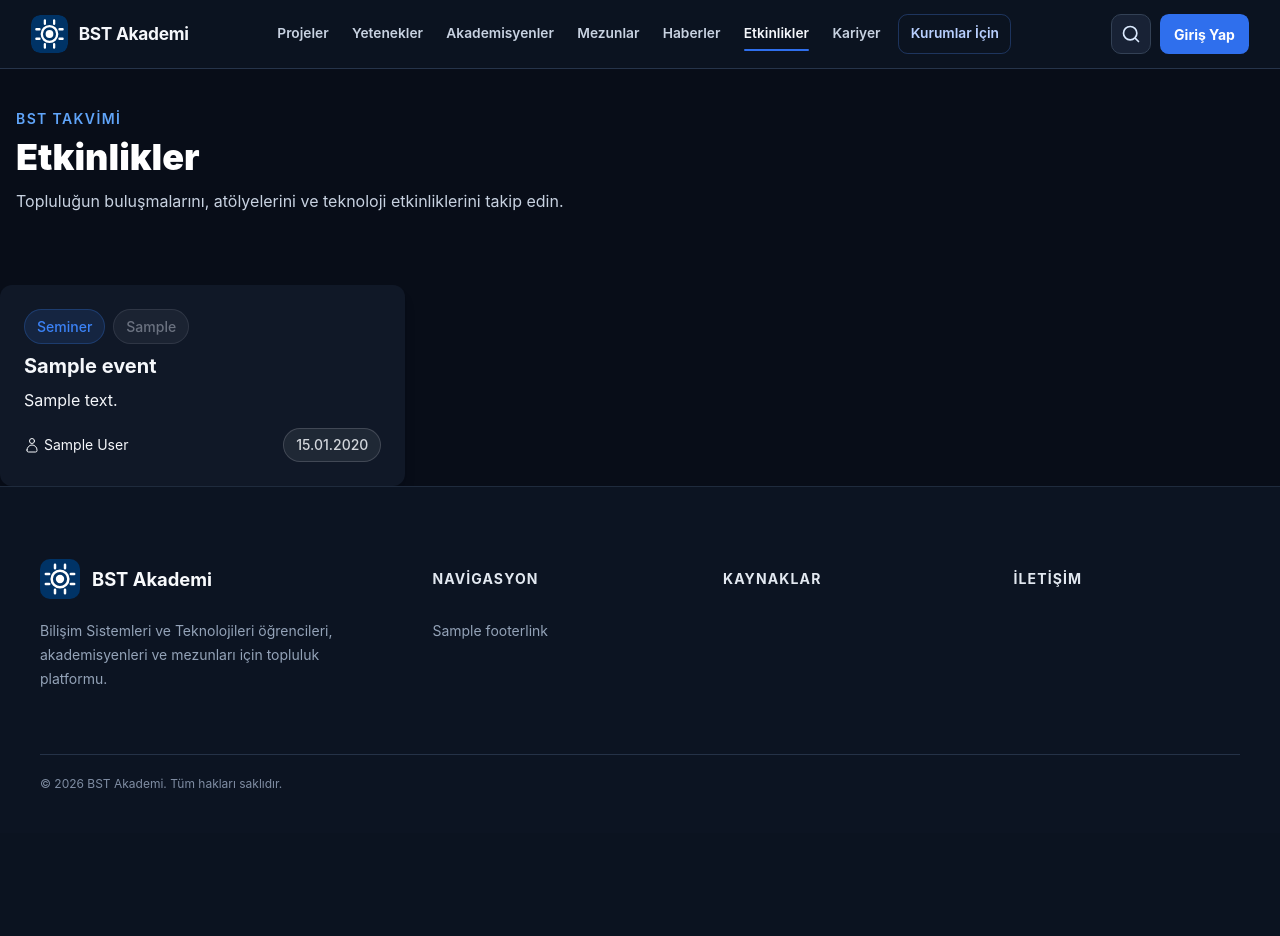
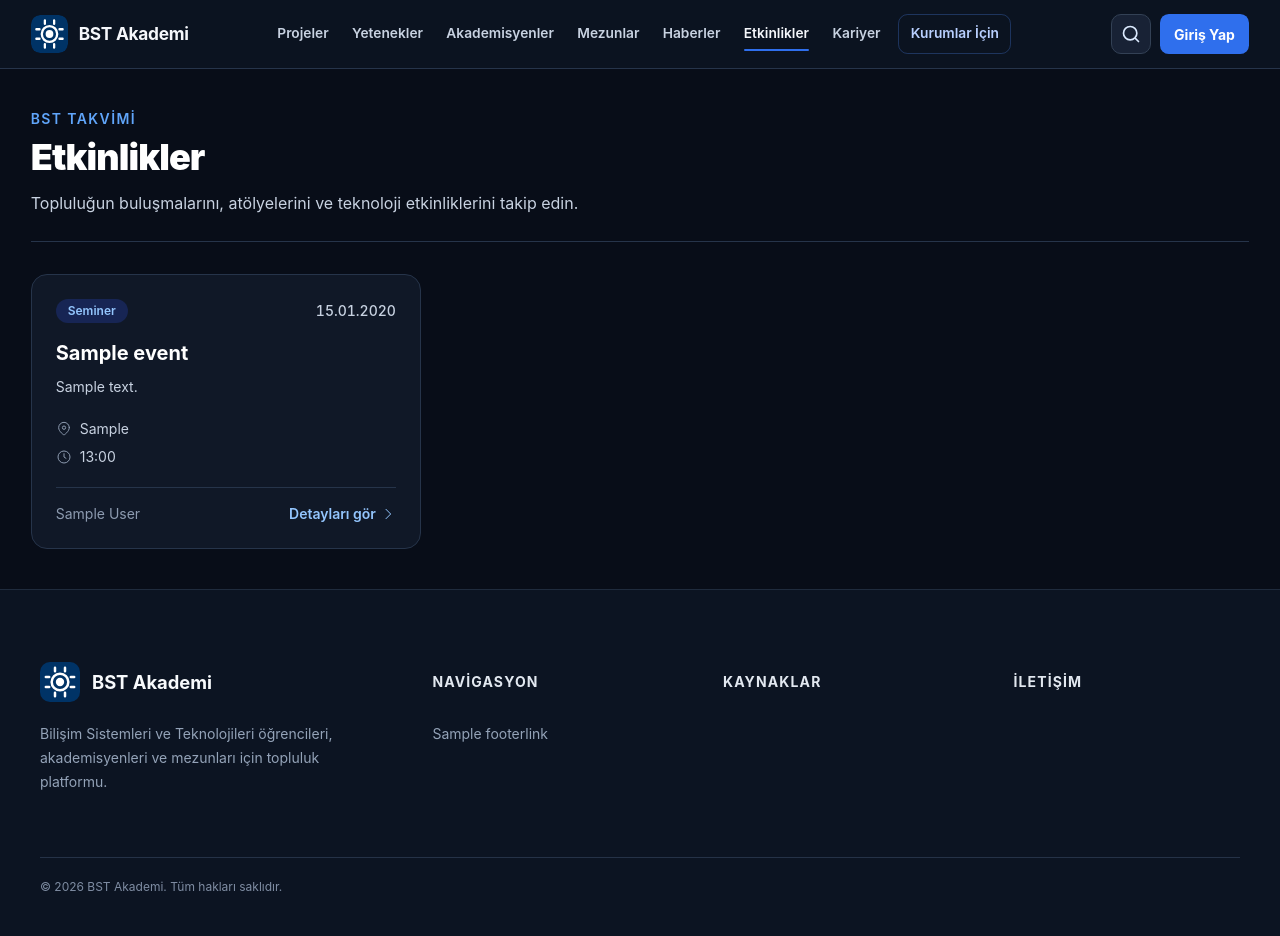
Before and after one commit to aziz-mevlana/bst-portal, a Django app: page /events/ in a window 1280 px wide. Before the commit the page ends 788 px from the top, so only its background shows below. Run offline with Django 5.2, Linux system fonts and the light colour scheme; tables that the repository leaves empty hold one stand-in row (values such as "Sample post"); parts of the project's set-up code (start-up, migrations or seed data) failed here and were passed over.

Commit message:
Polish events page layout

```diff
--- a/templates/events/event_list.html
+++ b/templates/events/event_list.html
@@ -5,99 +5,49 @@
 
 {% block extra_css %}
 <style>
-.technology-tag {
-  transition: all 0.2s ease;
-  position: relative;
-  overflow: hidden;
+.events-page {
+  padding-inline: clamp(1rem, 2.4vw, 2rem);
 }
-
-.technology-tag::before {
-  content: '';
-  position: absolute;
-  top: 0;
-  left: -100%;
-  width: 100%;
-  height: 100%;
-  background: linear-gradient(90deg, transparent, rgba(255, 255, 255, 0.2), transparent);
-  transition: left 0.5s;
+.events-page .event-item {
+  overflow-wrap: anywhere;
+  transition: border-color 0.2s ease, background-color 0.2s ease;
 }
-
-.technology-tag:hover::before {
-  left: 100%;
-}
-
-.technology-tag[data-technology-color] {
-  background-color: var(--technology-bg);
-  color: var(--technology-color);
-  border: 1px solid var(--technology-border);
-}
-
-.technology-tag:hover {
-  transform: translateY(-1px);
+.events-page .event-item:hover {
+  border-color: var(--border-strong);
+  background-color: var(--surface-elevated);
 }
 </style>
 {% endblock %}
 
 {% block content %}
-<main class="mobile-page max-w-7xl mx-auto px-4 py-10 page-container-large">
-    <header class="mobile-page-hero mb-8 max-w-3xl">
+<main class="events-page mobile-page max-w-7xl mx-auto py-10">
+    <header class="mobile-page-hero mb-8 flex flex-col gap-5 border-b border-gray-700 pb-6 sm:flex-row sm:items-start sm:justify-between">
+        <div class="min-w-0 max-w-3xl">
             <p class="text-sm font-semibold uppercase tracking-widest text-blue-400">BST takvimi</p>
-        <h1 class="mt-2 text-4xl font-black text-white">Etkinlikler</h1>
-        <p class="mt-3 text-gray-400">Topluluğun buluşmalarını, atölyelerini ve teknoloji etkinliklerini takip edin.</p>
-    </header>
+            <h1 class="mt-2 text-3xl font-black tracking-tight text-white sm:text-4xl">Etkinlikler</h1>
+            <p class="mt-3 leading-7 text-gray-400">Topluluğun buluşmalarını, atölyelerini ve teknoloji etkinliklerini takip edin.</p>
         </div>
-    <div class="grid grid-cols-1 sm:grid-cols-2 lg:grid-cols-3 gap-8">
-        <!-- Etkinlik Ekle Kartı -->
         {% if user.profile.user_type == 'staff_student' or user.profile.user_type == 'teacher' %}
-        <a href="{% url 'events:create_event' %}" class="project-list-card rounded-xl shadow-lg hover:shadow-2xl transition p-6 flex flex-col items-center justify-center border-2 border-dashed border-gray-600 hover:border-blue-400 bg-gray-800 hover:bg-gray-750 group">
-            <div class="w-16 h-16 rounded-full bg-blue-900 flex items-center justify-center mb-4 group-hover:bg-blue-800 transition">
-                <svg xmlns="http://www.w3.org/2000/svg" fill="none" viewBox="0 0 24 24" stroke-width="2" stroke="currentColor" class="w-8 h-8 text-blue-400">
-                    <path stroke-linecap="round" stroke-linejoin="round" d="M12 4.5v15m7.5-7.5h-15" />
-                </svg>
-            </div>
-            <h3 class="text-xl font-bold group-hover:text-blue-400 transition">Yeni Etkinlik</h3>
-            <p class="text-center mt-2">Etkinlik eklemek için tıklayın</p>
+        <a href="{% url 'events:create_event' %}" class="project-list-button inline-flex min-h-11 w-full shrink-0 items-center justify-center gap-2 rounded-xl px-5 py-3 text-sm font-semibold transition-colors focus-visible:outline focus-visible:outline-2 focus-visible:outline-offset-4 focus-visible:outline-blue-400 sm:w-auto">
+            <svg viewBox="0 0 24 24" fill="none" stroke="currentColor" stroke-width="2" class="h-4 w-4" aria-hidden="true"><path d="M12 5v14M5 12h14" stroke-linecap="round"/></svg>
+            Yeni Etkinlik
         </a>
         {% endif %}
+    </header>
 
-
-        {% for event in events %}
-        <a href="{% url 'events:event_detail' event.id %}" class="event-item project-list-card rounded-xl shadow-lg hover:shadow-2xl transition p-6 flex flex-col justify-between color-page">
-            <div>
-                <div class="flex items-center gap-2 mb-2">
-                    <span class="dynamic-tag"
-                          style="--tag-bg: #3b82f620; --tag-color: #3b82f6; --tag-border: #3b82f640;">
-                        {{ event.get_event_type_display }}
-                    </span>
-                    <span class="dynamic-tag"
-                          style="--tag-bg: #6b728020; --tag-color: #6b7280; --tag-border: #6b728040;">
-                        {{ event.location }}
-                    </span>
+    {% if events %}
+    <div id="event-grid" class="grid grid-cols-1 gap-6 md:grid-cols-2 lg:grid-cols-3">
+        {% include 'events/partials/event_item.html' %}
     </div>
-                <h3 class="text-xl font-bold mb-2">{{ event.title }}</h3>
-                <p class="mb-4 line-clamp-3">{{ event.description|truncatewords:25 }}</p>
-            </div>
-            <div class="flex items-center justify-between text-sm">
-                <span class="flex items-center gap-1">
-                    <span class="flex items-center gap-1"><svg xmlns="http://www.w3.org/2000/svg" fill="none" viewBox="0 0 24 24" stroke-width="1.5" stroke="currentColor" class="w-4 h-4"><path stroke-linecap="round" stroke-linejoin="round" d="M15.75 6a3.75 3.75 0 11-7.5 0 3.75 3.75 0 017.5 0zM4.5 19.5a7.5 7.5 0 1115 0v.75A2.25 2.25 0 0117.25 22.5h-10.5A2.25 2.25 0 014.5 20.25V19.5z" /></svg>{{ event.created_by.get_full_name }}</span>
-                </span>
-                <span class="flex items-center gap-1">
-                    <span class="dynamic-tag" style="--tag-bg: #d1d5db15; --tag-color: #d1d5db; --tag-border: #d1d5db30;">{{ event.start_date|date:"d.m.Y" }}</span>
-                </span>
-            </div>
-        </a>
-        {% empty %}
-        <div class="col-span-full">
-            <div class="event-empty-state rounded-2xl border border-dashed border-gray-700 bg-[#111827]/60 px-6 py-12 text-center">
+    {% else %}
+    <div class="event-empty-state mx-auto max-w-xl rounded-2xl border border-dashed border-gray-700 bg-[#111827] px-6 py-10 text-center">
         <div class="mx-auto flex h-12 w-12 items-center justify-center rounded-full bg-blue-950 text-blue-300" aria-hidden="true">
             <svg viewBox="0 0 24 24" fill="none" stroke="currentColor" stroke-width="1.7" class="h-6 w-6"><path d="M7 3v3m10-3v3M4 9h16M5 5h14a1 1 0 0 1 1 1v13a1 1 0 0 1-1 1H5a1 1 0 0 1-1-1V6a1 1 0 0 1 1-1Z" stroke-linecap="round" stroke-linejoin="round"/></svg>
         </div>
         <h2 class="mt-4 text-lg font-bold text-white">Henüz etkinlik bulunmuyor</h2>
-                <p class="mt-2 text-sm text-gray-400">Yeni etkinlikler yayınlandığında burada listelenecek.</p>
+        <p class="mt-2 text-sm leading-6 text-gray-400">Yeni etkinlikler yayınlandığında burada listelenecek.</p>
     </div>
-        </div>
-        {% endfor %}
-    </div>
+    {% endif %}
 
     {% if has_more %}
     <div id="event-load-trigger" class="flex justify-center py-6">
@@ -114,18 +64,9 @@
 
 <script>
 document.addEventListener('DOMContentLoaded', function() {
-  const technologyTags = document.querySelectorAll('.technology-tag[data-technology-color]');
-
-  technologyTags.forEach((tag) => {
-    const color = tag.dataset.technologyColor;
-    tag.style.setProperty('--technology-bg', color + '20');
-    tag.style.setProperty('--technology-color', color);
-    tag.style.setProperty('--technology-border', color + '40');
-  });
-
   // Infinite Scroll
   const loadTrigger = document.getElementById('event-load-trigger');
-  const gridContainer = document.querySelector('.grid');
+  const gridContainer = document.getElementById('event-grid');
 
   if (loadTrigger && gridContainer) {
     let eventOffset = {{ next_offset|default:12 }};
@@ -140,14 +81,6 @@ document.addEventListener('DOMContentLoaded', function() {
         .then(response => response.json())
         .then(data => {
           gridContainer.insertAdjacentHTML('beforeend', data.items);
-
-          const newTags = gridContainer.querySelectorAll('.technology-tag[data-technology-color]');
-          newTags.forEach((tag) => {
-            const color = tag.dataset.technologyColor;
-            tag.style.setProperty('--technology-bg', color + '20');
-            tag.style.setProperty('--technology-color', color);
-            tag.style.setProperty('--technology-border', color + '40');
-          });
 
           eventHasMore = data.has_more;
           eventOffset = data.next_offset;
--- a/templates/events/partials/event_item.html
+++ b/templates/events/partials/event_item.html
@@ -1,25 +1,29 @@
 {% for event in events %}
-<a href="{% url 'events:event_detail' event.id %}" class="project-list-card rounded-xl shadow-lg hover:shadow-2xl transition p-6 flex flex-col justify-between color-page">
-    <div>
-        <div class="flex items-center gap-2 mb-2">
-            <span class="dynamic-tag"
-                  style="--tag-bg: #3b82f620; --tag-color: #3b82f6; --tag-border: #3b82f640;">
-                {{ event.get_event_type_display }}
-            </span>
-            <span class="dynamic-tag"
-                  style="--tag-bg: #6b728020; --tag-color: #6b7280; --tag-border: #6b728040;">
-                {{ event.location }}
-            </span>
+<a href="{% url 'events:event_detail' event.id %}" class="event-item project-list-card flex min-w-0 flex-col rounded-2xl border p-5 focus-visible:outline focus-visible:outline-2 focus-visible:outline-offset-4 focus-visible:outline-blue-400 sm:p-6">
+    <div class="flex flex-wrap items-center justify-between gap-3">
+        <span class="rounded-full bg-blue-950 px-3 py-1 text-xs font-semibold text-blue-300">{{ event.get_event_type_display }}</span>
+        <time datetime="{{ event.start_date|date:'c' }}" class="text-sm font-medium tabular-nums text-gray-400">{{ event.start_date|date:"d.m.Y" }}</time>
+    </div>
+    <h2 class="mt-4 text-xl font-bold leading-7 text-white">{{ event.title }}</h2>
+    <p class="mt-2 line-clamp-3 text-sm leading-6 text-gray-400">{{ event.description|truncatewords:25 }}</p>
+    <div class="mt-5 space-y-2 text-sm text-gray-400">
+        {% if event.location %}
+        <div class="flex items-start gap-2">
+            <svg viewBox="0 0 24 24" fill="none" stroke="currentColor" stroke-width="1.5" class="mt-0.5 h-4 w-4 shrink-0 text-gray-500" aria-hidden="true"><path d="M20 10c0 6-8 11-8 11S4 16 4 10a8 8 0 1 1 16 0Z" stroke-linecap="round" stroke-linejoin="round"/><circle cx="12" cy="10" r="2.5"/></svg>
+            <span class="min-w-0">{{ event.location }}</span>
         </div>
-        <h3 class="text-xl font-bold mb-2">{{ event.title }}</h3>
-        <p class="mb-4 line-clamp-3">{{ event.description|truncatewords:25 }}</p>
+        {% endif %}
+        <div class="flex items-center gap-2">
+            <svg viewBox="0 0 24 24" fill="none" stroke="currentColor" stroke-width="1.5" class="h-4 w-4 shrink-0 text-gray-500" aria-hidden="true"><circle cx="12" cy="12" r="9"/><path d="M12 7v5l3 2" stroke-linecap="round" stroke-linejoin="round"/></svg>
+            <span><span class="sr-only">Başlangıç saati: </span>{{ event.start_date|date:"H:i" }}</span>
+        </div>
     </div>
-    <div class="flex items-center justify-between text-sm mt-4">
-        <span class="flex items-center gap-1">
-            <span class="flex items-center gap-1"><svg xmlns="http://www.w3.org/2000/svg" fill="none" viewBox="0 0 24 24" stroke-width="1.5" stroke="currentColor" class="w-4 h-4"><path stroke-linecap="round" stroke-linejoin="round" d="M15.75 6a3.75 3.75 0 11-7.5 0 3.75 3.75 0 017.5 0zM4.5 19.5a7.5 7.5 0 1115 0v.75A2.25 2.25 0 0117.25 22.5h-10.5A2.25 2.25 0 014.5 20.25V19.5z" /></svg>{{ event.created_by.get_full_name }}</span>
-        </span>
-        <span class="flex items-center gap-1">
-            <span class="dynamic-tag" style="--tag-bg: #d1d5db15; --tag-color: #d1d5db; --tag-border: #d1d5db30;">{{ event.start_date|date:"d.m.Y" }}</span>
+    <div class="flex-1" aria-hidden="true"></div>
+    <div class="mt-5 flex flex-wrap items-center justify-between gap-3 border-t border-gray-700 pt-4 text-sm">
+        <span class="min-w-0 text-gray-500">{{ event.created_by.get_full_name }}</span>
+        <span class="inline-flex items-center gap-1 font-semibold text-blue-300">
+            Detayları gör
+            <svg viewBox="0 0 24 24" fill="none" stroke="currentColor" stroke-width="1.5" class="h-4 w-4 shrink-0" aria-hidden="true"><path d="m9 5 7 7-7 7" stroke-linecap="round" stroke-linejoin="round"/></svg>
         </span>
     </div>
 </a>
```
Lines whose indentation alone changed are shown as unchanged.
